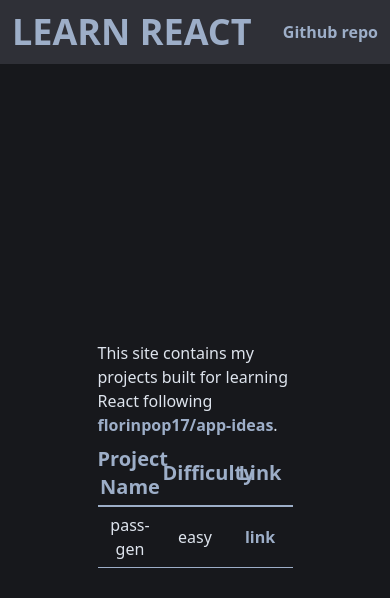
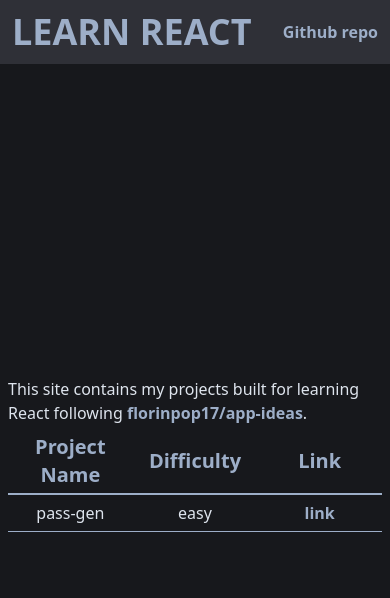
Before and after one commit to Sckab/learn-react, a Next.js app: page / in a window 390 px wide. Shown: the top 598 px of the page. Built offline with nearby package versions, Linux system fonts and the light colour scheme.

Commit message:
made the site responsive

```diff
--- a/src/app/page.tsx
+++ b/src/app/page.tsx
@@ -6,7 +6,7 @@ import TableRow from '@/components/ui/TableRow'
 
 export default function Home() {
   return (
-    <div className='mx-auto flex w-1/2 flex-col items-center justify-center'>
+    <div className='flex w-full flex-col items-center justify-center px-2 md:px-3 lg:mx-auto lg:w-1/2'>
       <Paragraph>
         This site contains my projects built for learning React following{' '}
         <Link link='https://github.com/florinpop17/app-ideas'>
```
